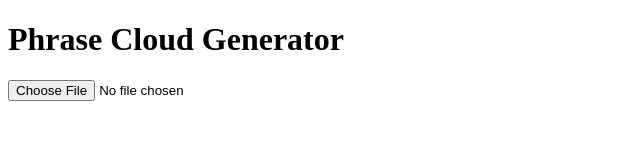
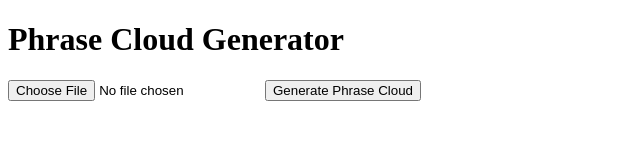
Before and after one commit to sunilzishan/Phrase-Cloud, a plain HTML site: page index.html in a window 1280 px wide. Shown: the whole page, without its empty margins (0-640 px from the left). Drawn offline with nearby package versions, Linux system fonts and the light colour scheme.

Commit message:
Update index.html

```diff
--- a/index.html
+++ b/index.html
@@ -9,6 +9,7 @@
 <body>
     <h1>Phrase Cloud Generator</h1>
     <input type="file" id="fileInput" />
+    <button id="generateButton">Generate Phrase Cloud</button>
     <div id="wordCloud"></div>
 
     <script src="wordcloud.js"></script>
```
